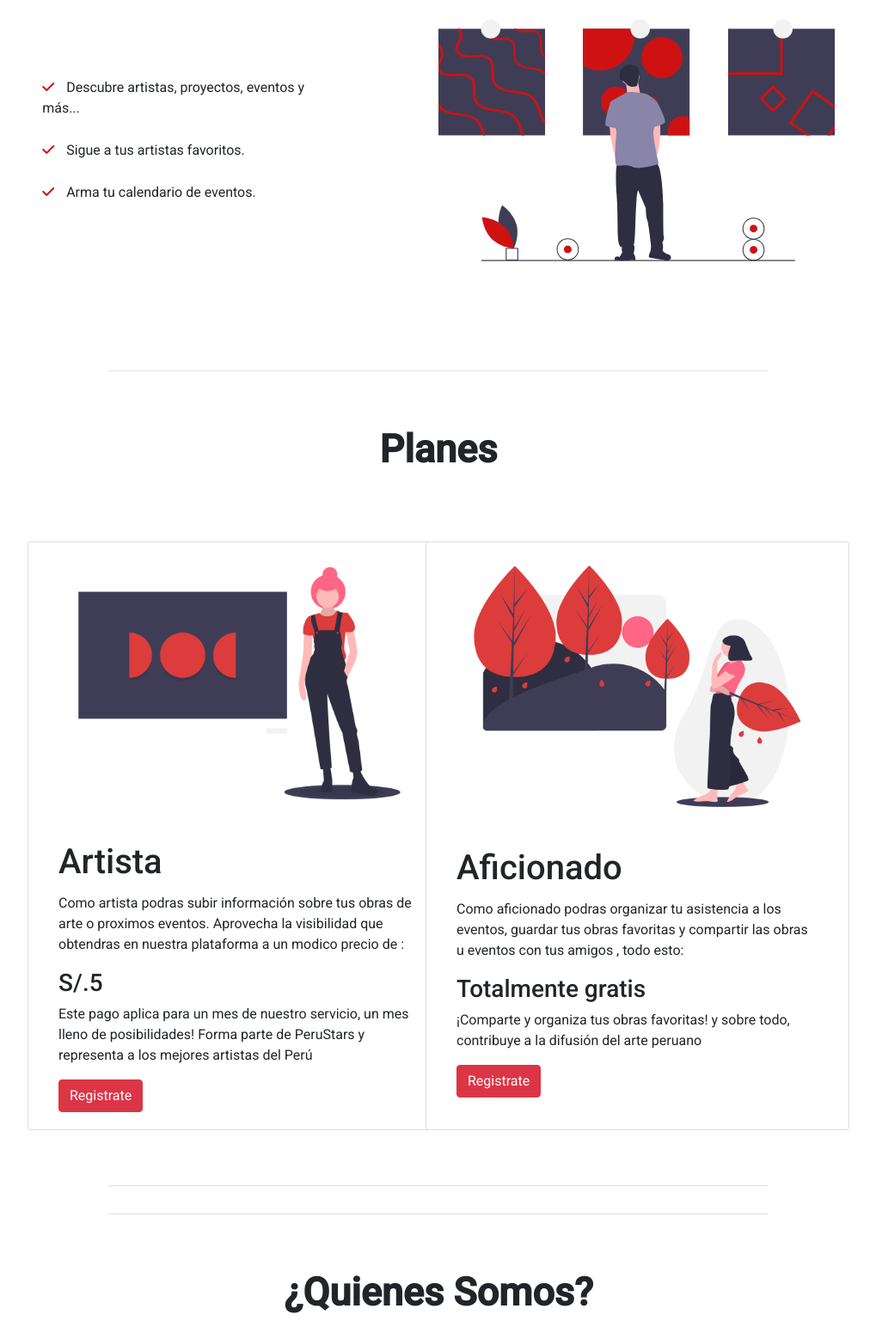
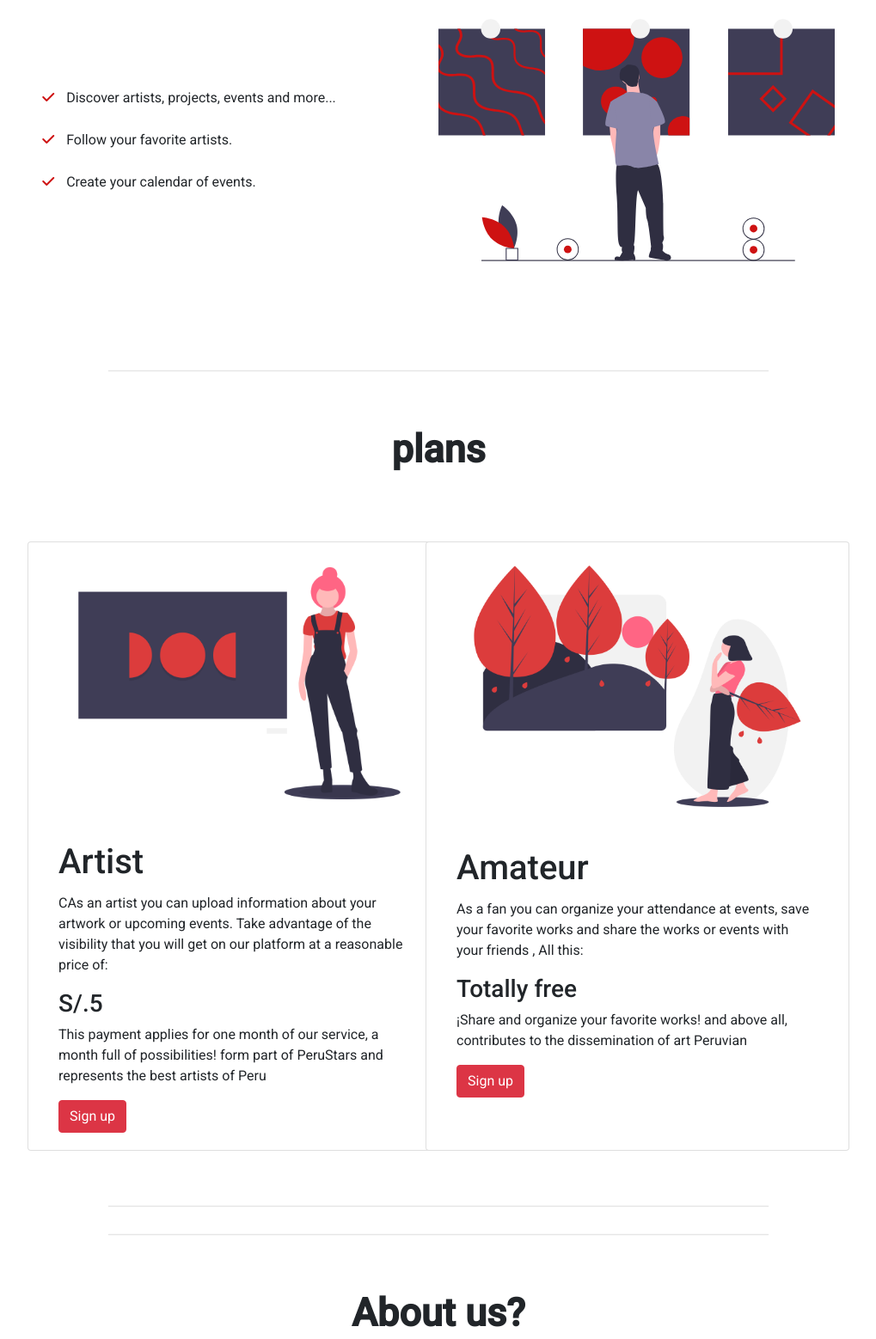
Before and after one commit to PollitosEmergentes/landing-page, a plain HTML site: page index.html in a window 1280 px wide. Shown: the part 4019-5577 px from the top of the page at 86% size, without its empty margins (130-1149 px from the left). Drawn offline with nearby package versions, Linux system fonts and the light colour scheme.

Commit message:
refactor: update date

```diff
--- a/index.html
+++ b/index.html
@@ -96,7 +96,7 @@
 </div>
 
 <div class="benefits" id="benefits_tag">
-    <h4 class="default-h4">Únete ahora y ...</h4>
+    <h4 class="default-h4">join now and ...</h4>
     <div class="artists_benefits">
         <div class="img_benefits_artists"></div>
         <div class="section_benefits_artists">
@@ -112,9 +112,9 @@
         <div class="img_benefits_amateurs"></div>
         <div class="section_benefits_amateurs">
             <ul>
-                <li><i class="fas fa-check"></i> Descubre artistas, proyectos, eventos y más...</li>
-                <li><i class="fas fa-check"></i> Sigue a tus artistas favoritos.</li>
-                <li><i class="fas fa-check"></i> Arma tu calendario de eventos.</li>
+                <li><i class="fas fa-check"></i> Discover artists, projects, events and more...</li>
+                <li><i class="fas fa-check"></i> Follow your favorite artists.</li>
+                <li><i class="fas fa-check"></i> Create your calendar of events.</li>
             </ul>
         </div>
     </div>
@@ -125,39 +125,39 @@
 </div>
 
 <div class="plans mt-5 mx-auto mb-5" id="plans_tag">
-    <h4 class="default-h4 mt-5">Planes</h4>
+    <h4 class="default-h4 mt-5">plans</h4>
     <div class="plans-container">
         <div class="row">
             <div class="card row col-md">
                 <img class="card-img-top" src="img/undraw_artist_b4rc.png" alt="Card image cap">
                 <div class="card-body">
-                    <h1 class="card-title">Artista</h1>
+                    <h1 class="card-title">Artist</h1>
                     <div class="card-text">
-                        <p>Como artista podras subir información sobre tus obras de arte o proximos eventos. Aprovecha
-                            la
-                            visibilidad que obtendras en nuestra plataforma a un modico precio de :</p>
+                        <p>CAs an artist you can upload information about your artwork or upcoming events. Take advantage of
+                            the
+                            visibility that you will get on our platform at a reasonable price of:</p>
                         <h3>S/.5</h3>
-                        <p>Este pago aplica para un mes de nuestro servicio, un mes lleno de posibilidades! Forma parte
-                            de PeruStars y representa a los mejores artistas del Perú</p>
+                        <p>This payment applies for one month of our service, a month full of possibilities! form part
+                            of PeruStars and represents the best artists of Peru</p>
                     </div>
 
-                    <a href="#" class="btn btn-danger">Registrate</a>
+                    <a href="#" class="btn btn-danger">Sign up</a>
                 </div>
             </div>
 
             <div class="card row col-md">
                 <img class="card-img-top" src="img/undraw_art_0tat%20.png" alt="Card image cap">
                 <div class="card-body">
-                    <h1 class="card-title">Aficionado</h1>
+                    <h1 class="card-title">Amateur</h1>
                     <div class="card-text">
-                        <p>Como aficionado podras organizar tu asistencia a los eventos, guardar tus obras favoritas y
-                            compartir las obras u eventos con tus amigos
-                            , todo esto: </p>
-                        <h3>Totalmente gratis</h3>
-                        <p>¡Comparte y organiza tus obras favoritas! y sobre todo, contribuye a la difusión del arte
-                            peruano</p>
+                        <p>As a fan you can organize your attendance at events, save your favorite works and
+                            share the works or events with your friends
+                            , All this: </p>
+                        <h3>Totally free</h3>
+                        <p>¡Share and organize your favorite works! and above all, contributes to the dissemination of art
+                            Peruvian</p>
                     </div>
-                    <a href="#" class="btn btn-danger">Registrate</a>
+                    <a href="#" class="btn btn-danger">Sign up</a>
                 </div>
             </div>
         </div>
@@ -174,7 +174,7 @@
 
 <div id="AboutUs_tag">
    <div>
-       <h4 class="default-h4 mt-5">¿Quienes Somos?</h4>
+       <h4 class="default-h4 mt-5">About us?</h4>
        <br>
        <div class="VideoAbout  col-md-8 mx-auto">
            <iframe  src="https://www.youtube.com/embed/Pa5sFDCTres" title="YouTube video player" frameborder="0" allow="accelerometer; autoplay; clipboard-write; encrypted-media; gyroscope; picture-in-picture" allowfullscreen></iframe>
```
